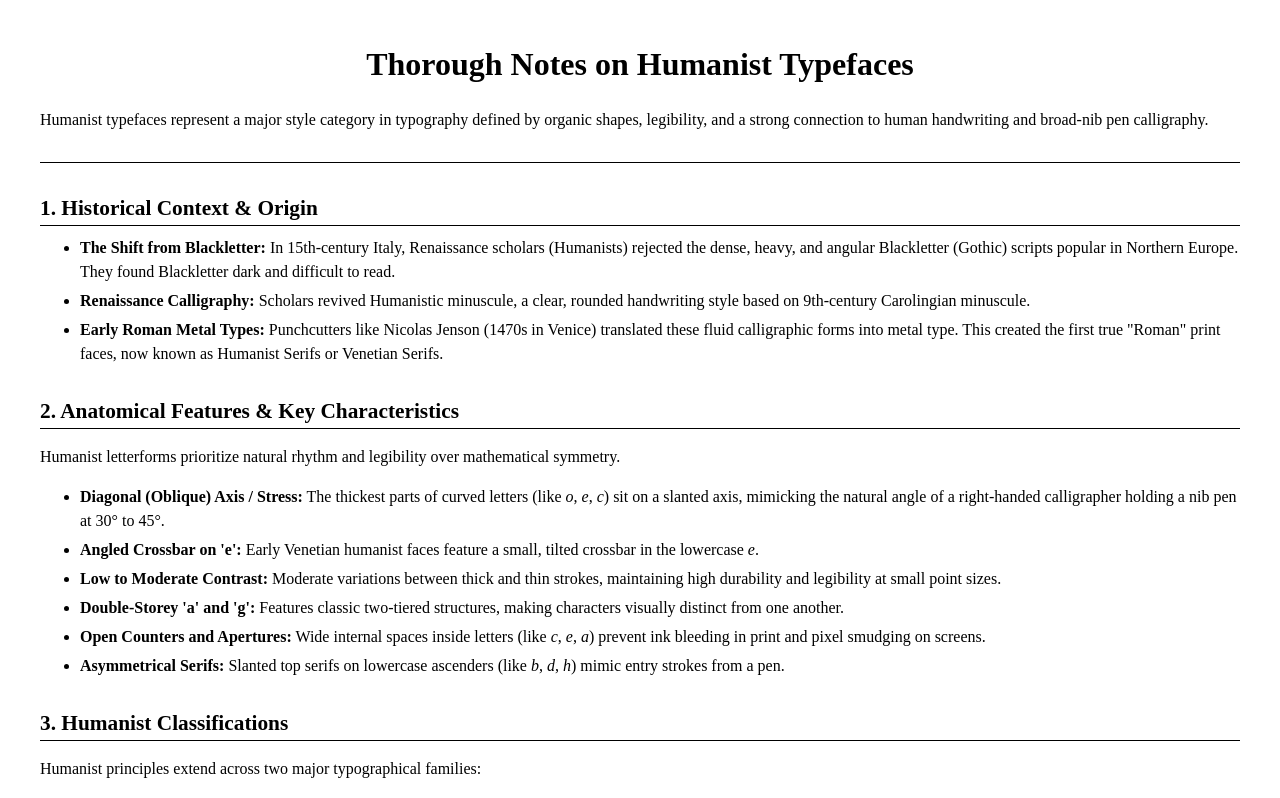
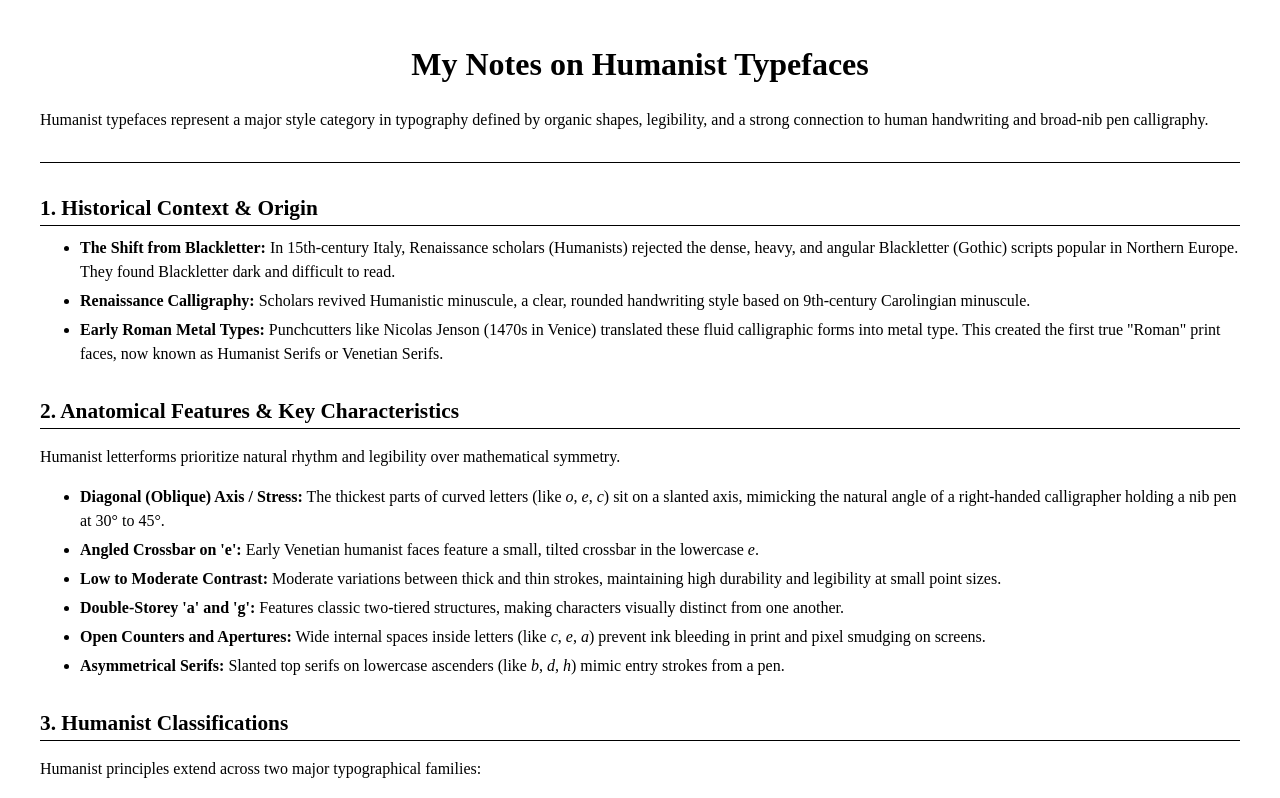
Before and after one commit to re0i/re0i, a plain HTML site: page humanist-typefaces/index.html in a window 1280 px wide. Shown: the top 798 px of the page. Drawn offline with Linux system fonts and the light colour scheme.

Commit message:
Change heading from 'Thorough' to 'My' Notes

```diff
--- a/humanist-typefaces/index.html
+++ b/humanist-typefaces/index.html
@@ -80,7 +80,7 @@
 </head>
 <body>
 
-    <h1>Thorough Notes on Humanist Typefaces</h1>
+    <h1>My Notes on Humanist Typefaces</h1>
 
     <p>Humanist typefaces represent a major style category in typography defined by organic shapes, legibility, and a strong connection to human handwriting and broad-nib pen calligraphy.</p>
 
```
